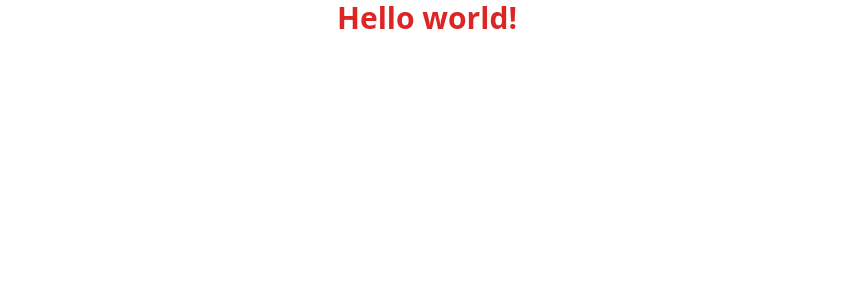
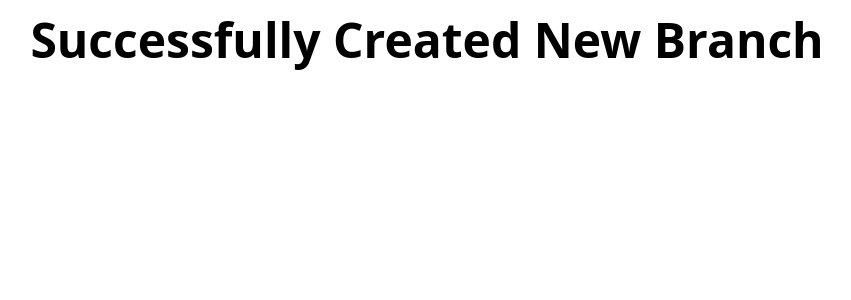
Before and after one commit to mdrakibur179/nike, a React (Vite) app: page / in a window 1280 px wide. Shown: the top 300 px of the page, without its empty margins (213-1064 px from the left). Built offline with nearby package versions, Linux system fonts and the light colour scheme.

Commit message:
added success message

```diff
--- a/src/App.jsx
+++ b/src/App.jsx
@@ -2,6 +2,8 @@ import "./styles/output.css";
 
 export default function App() {
   return (
-    <h1 className="text-3xl font-bold text-red-600 text-center">Hello world!</h1>
+    <h1 className="text-5xl font-bold text-center mt-4">
+      Successfully Created New Branch
+    </h1>
   );
 }
--- a/src/styles/output.css
+++ b/src/styles/output.css
@@ -554,6 +554,10 @@ video {
   --tw-contain-style:  ;
 }
 
+.mt-4 {
+  margin-top: 1rem;
+}
+
 .text-center {
   text-align: center;
 }
@@ -561,6 +565,11 @@ video {
 .text-3xl {
   font-size: 1.875rem;
   line-height: 2.25rem;
+}
+
+.text-5xl {
+  font-size: 3rem;
+  line-height: 1;
 }
 
 .font-bold {
```
